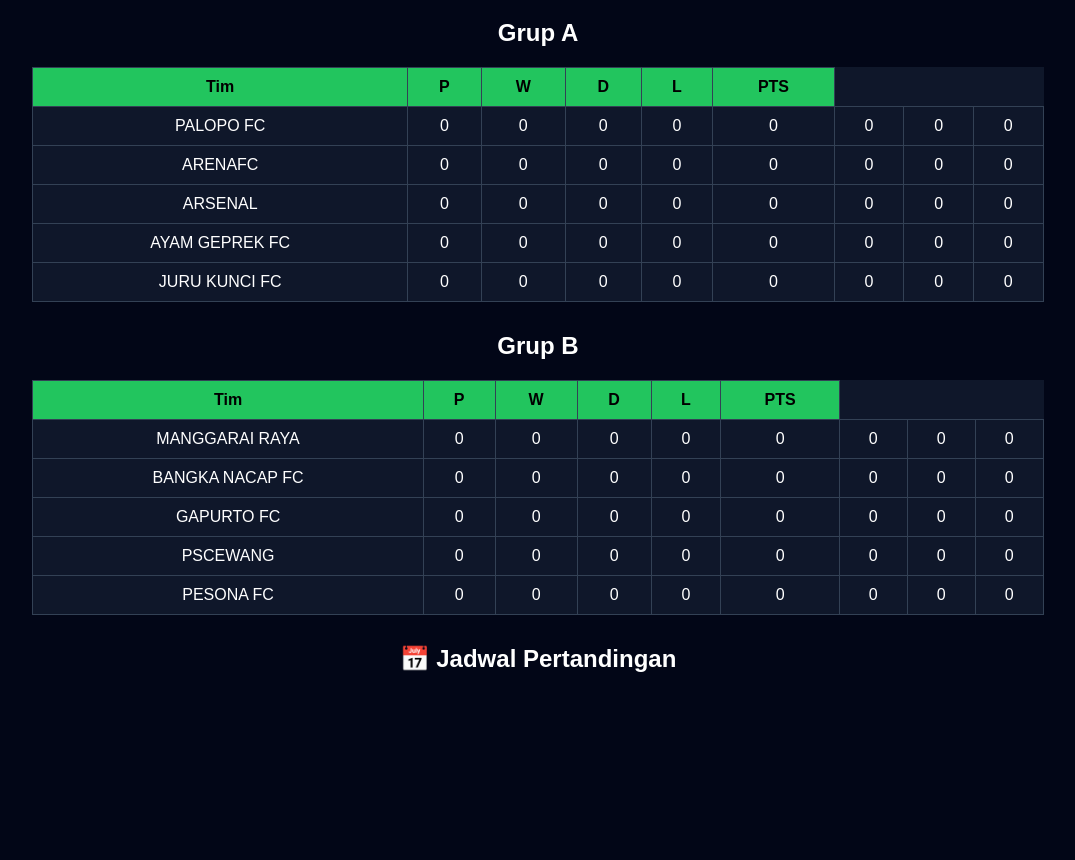
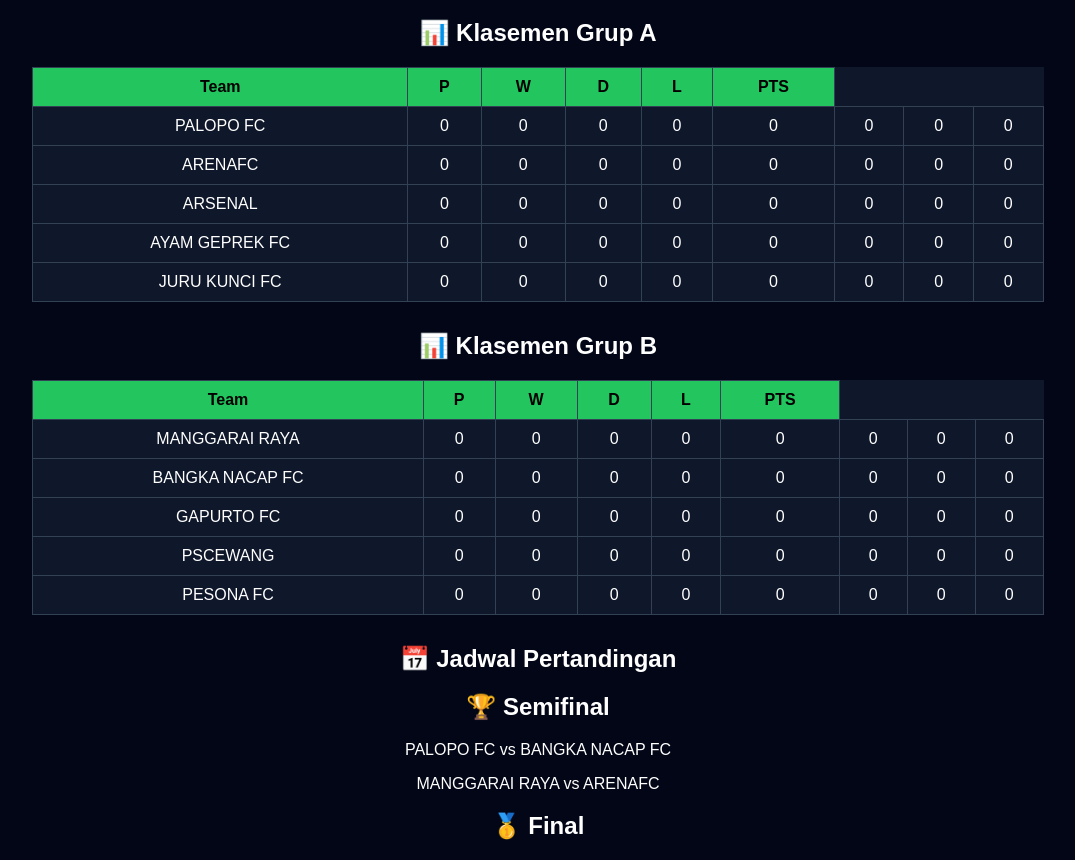
Before and after one commit to manjo26/MANGGARAI-CUP1, a plain HTML site: page index.html in a window 1280 px wide. Shown: the part 62-922 px from the top of the page, without its empty margins (102-1177 px from the left). Before the commit the page ends 800 px from the top, so only its background shows below. Drawn offline with Linux system fonts and the light colour scheme.

Commit message:
Update section headers and table column names

```diff
--- a/index.html
+++ b/index.html
@@ -10,10 +10,10 @@
 
 <h1>🏆 Manggarai Cup eFootball</h1>
 
-<h2>Grup A</h2>
+<h2>📊 Klasemen Grup A</h2>
 <table id="tableA">
 <tr>
-<th>Tim</th>
+<th>Team</th>
 <th>P</th>
 <th>W</th>
 <th>D</th>
@@ -22,10 +22,10 @@
 </tr>
 </table>
 
-<h2>Grup B</h2>
+<h2>📊 Klasemen Grup B</h2>
 <table id="tableB">
 <tr>
-<th>Tim</th>
+<th>Team</th>
 <th>P</th>
 <th>W</th>
 <th>D</th>
@@ -37,6 +37,12 @@
 <h2>📅 Jadwal Pertandingan</h2>
 <div id="matches"></div>
 
+<h2>🏆 Semifinal</h2>
+<div id="semi"></div>
+
+<h2>🥇 Final</h2>
+<div id="final"></div>
+
 <script src="script.js"></script>
 
 </body>
```
